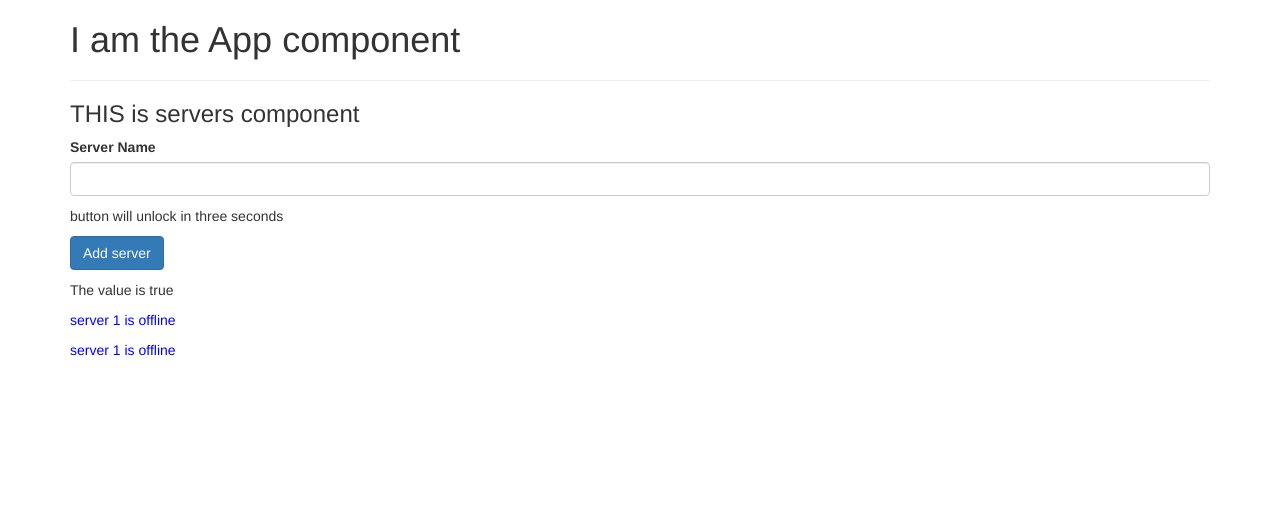
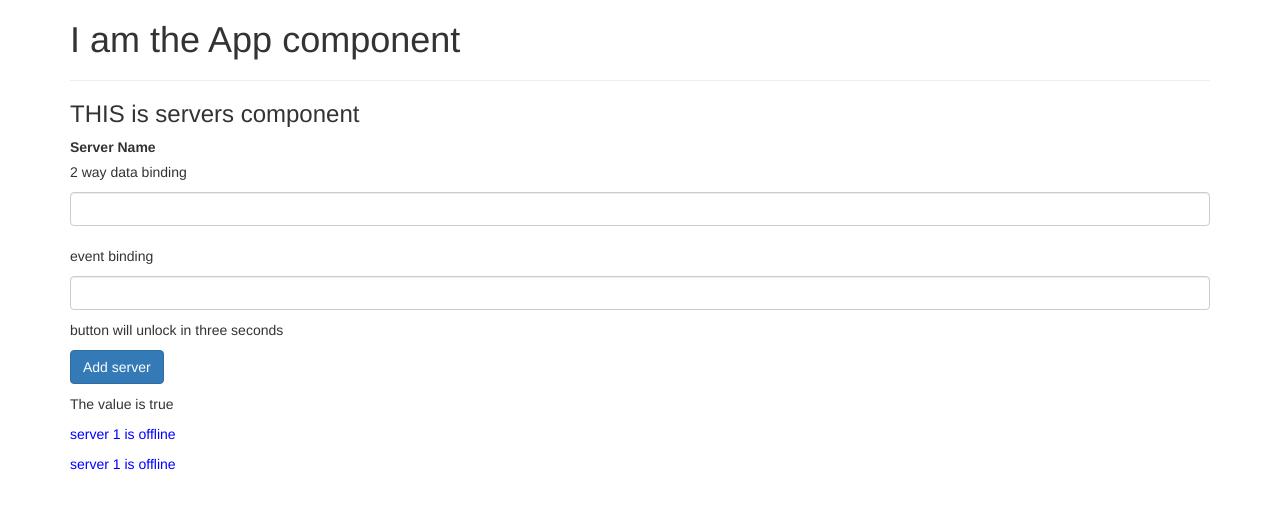
Before and after one commit to prashant-isbest/Angular_projects, an Angular app: page / in a window 1280 px wide. Shown: the top 508 px of the page. Built offline with nearby package versions, Linux system fonts and the light colour scheme.

Commit message:
two way data binding change input will reflect change in serverName and also change in serverName will reflect in input which is not available in event binding

```diff
--- a/src/app/servers/servers.component.html
+++ b/src/app/servers/servers.component.html
@@ -1,5 +1,9 @@
 <h3>THIS is servers component</h3>
 <label>Server Name </label>
+<p>2 way data binding</p>
+<input type="text" class="form-control" [(ngModel)]="serverName" />
+<br />
+<p>event binding</p>
 <input type="text" class="form-control" (input)="onUpdateServerName($event)" />
 <p>{{ serverName }}</p>
 <p>button will unlock in three seconds</p>
```
